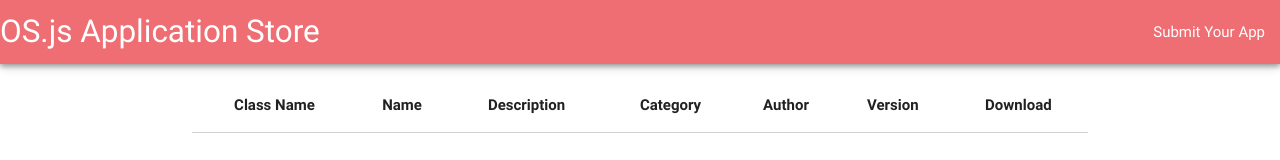
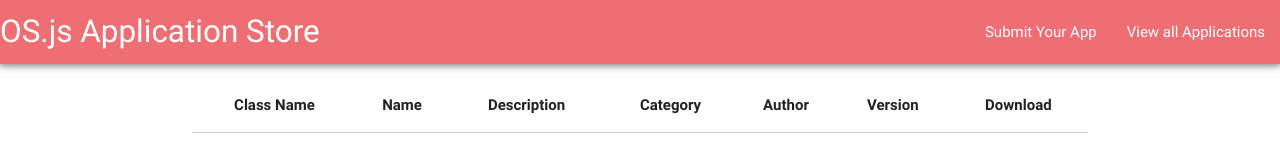
Before and after one commit to os-js/store.os-js.org, a plain HTML site: page allpkgs.html in a window 1280 px wide. Shown: the top 160 px of the page. Drawn offline with nearby package versions, Linux system fonts and the light colour scheme; files that its build step writes are made by us from their sources; no server answers; a script that the page names is missing; files whose address does not match are found by name.

Commit message:
Update allpkgs.html
Added view all applications / packages to the navbar.

```diff
--- a/allpkgs.html
+++ b/allpkgs.html
@@ -40,6 +40,7 @@
         <a href="#!" class="brand-logo">OS.js Application Store</a>
         <ul class="right hide-on-med-and-down">
           <li><a href="submitapp.html">Submit Your App</a></li>
+          <li><a href="allpkgs.html">View all Applications</a></li>
         </ul>
       </div>
 
```
